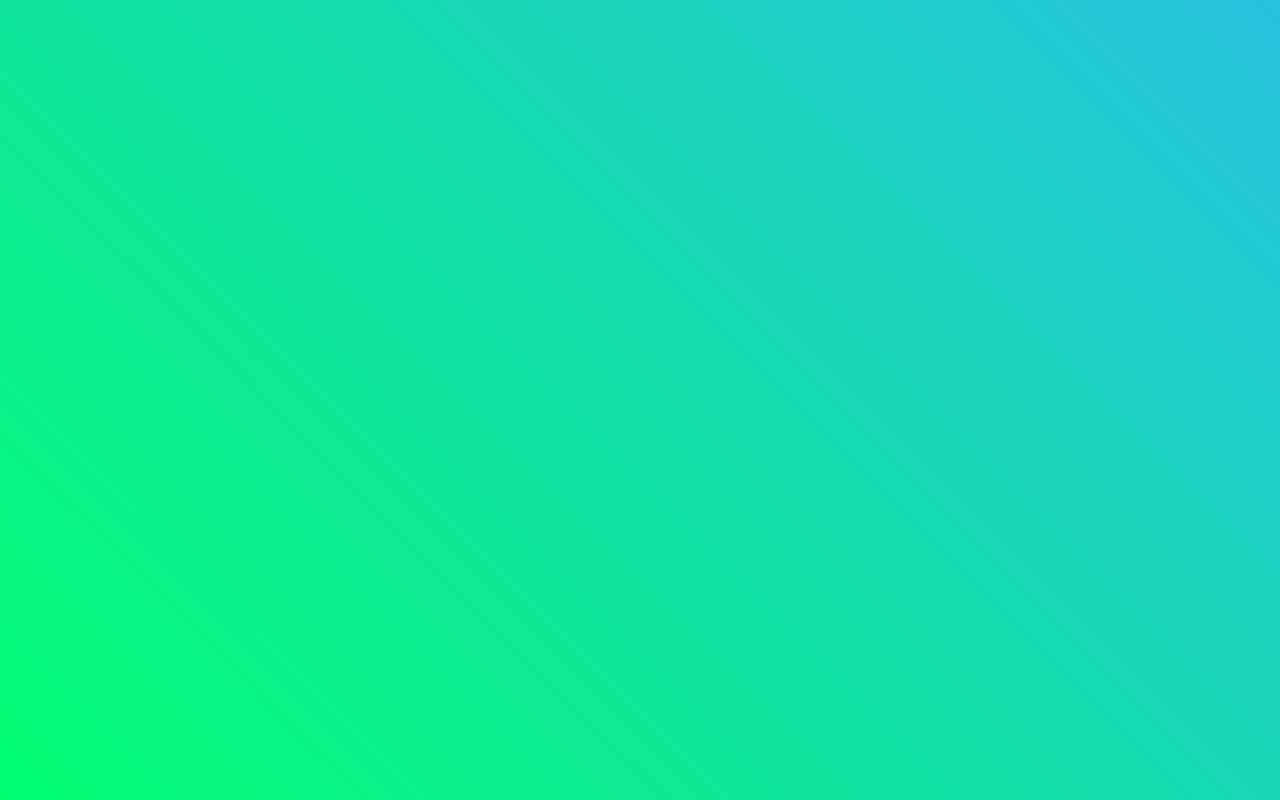
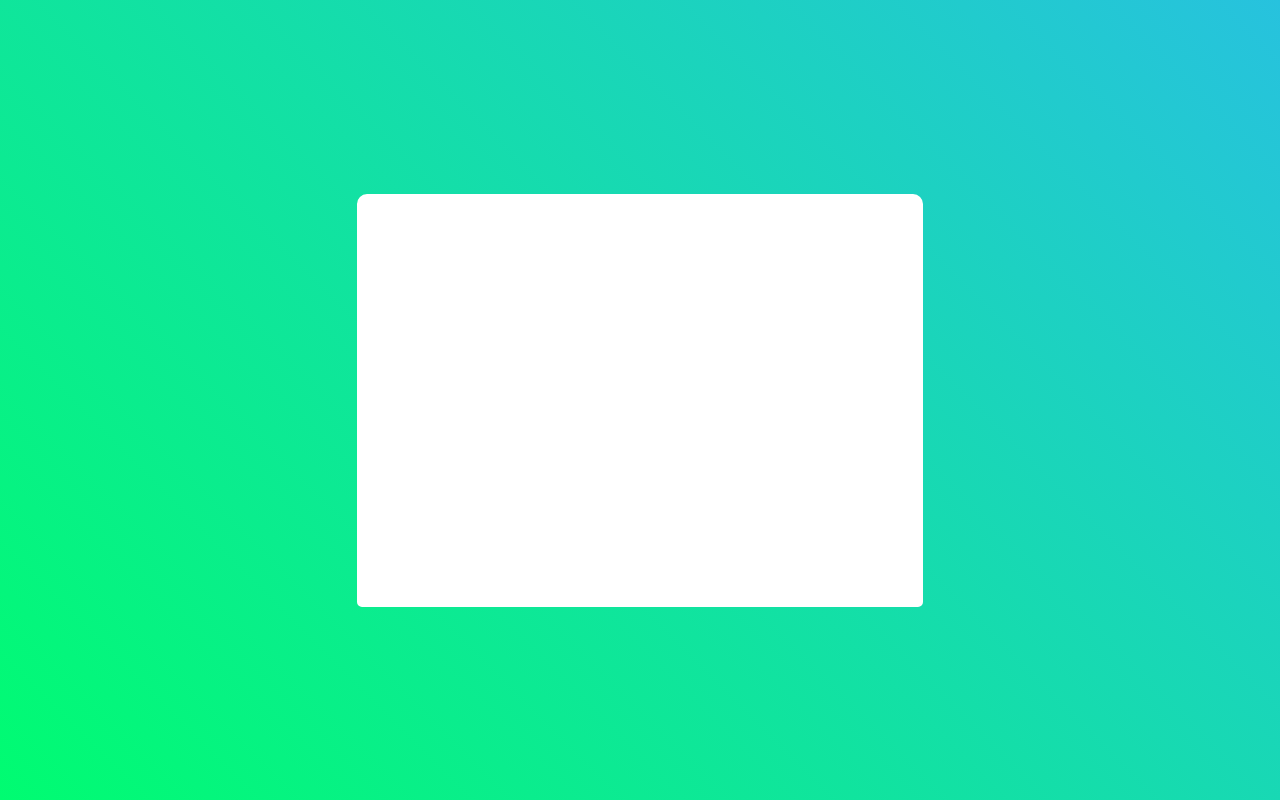
Before and after one commit to shaypet/ele-assigment, a React (Create React App) app in the folder client/: page /auth in a window 1280 px wide. Built offline with nearby package versions, Linux system fonts and the light colour scheme.

Commit message:
add box container component

```diff
--- /dev/null
+++ b/client/src/components/box-container/box-container.scss
@@ -0,0 +1,7 @@
+.app-box-container {
+  border-width: 10px 3px 3px 3px;
+  border-style: solid;
+  border-color: #ffffff;
+  border-radius: 10px 10px 5px 5px;
+  min-height: 100px;
+}
--- /dev/null
+++ b/client/src/components/box-container/box-container.tsx
@@ -0,0 +1,18 @@
+import "./box-container.scss";
+interface BoxContainerProps {
+  addTocClassName?: string;
+  children: React.ReactNode;
+}
+const BoxContainer = ({
+  addTocClassName,
+  children,
+  ...props
+}: BoxContainerProps) => {
+  return (
+    <div className={"app-box-container " + (addTocClassName || "")} {...props}>
+      {children}
+    </div>
+  );
+};
+
+export default BoxContainer;
--- a/client/src/layouts/auth-layout/auth-layout.scss
+++ b/client/src/layouts/auth-layout/auth-layout.scss
@@ -5,4 +5,19 @@
   justify-content: center;
   align-content: center;
   align-items: center;
+  .auth-box {
+    min-width: 70vh;
+    min-height: 50vh;
+    background: #ffffff;
+    display: flex;
+    .start-align-side {
+      width: 50%;
+    }
+    .end-align-side {
+      width: 50%;
+    }
+    .all {
+      width: 100%;
+    }
+  }
 }
--- a/client/src/layouts/auth-layout/auth-layout.tsx
+++ b/client/src/layouts/auth-layout/auth-layout.tsx
@@ -1,10 +1,13 @@
 import React from "react";
 import { Outlet } from "react-router-dom";
 import "./auth-layout.scss";
+import BoxContainer from "../../components/box-container/box-container";
 const AuthLayout = () => {
   return (
     <div className="app-auth-container">
-      <Outlet />
+      <BoxContainer addTocClassName="auth-box">
+        <Outlet />
+      </BoxContainer>
     </div>
   );
 };
```
